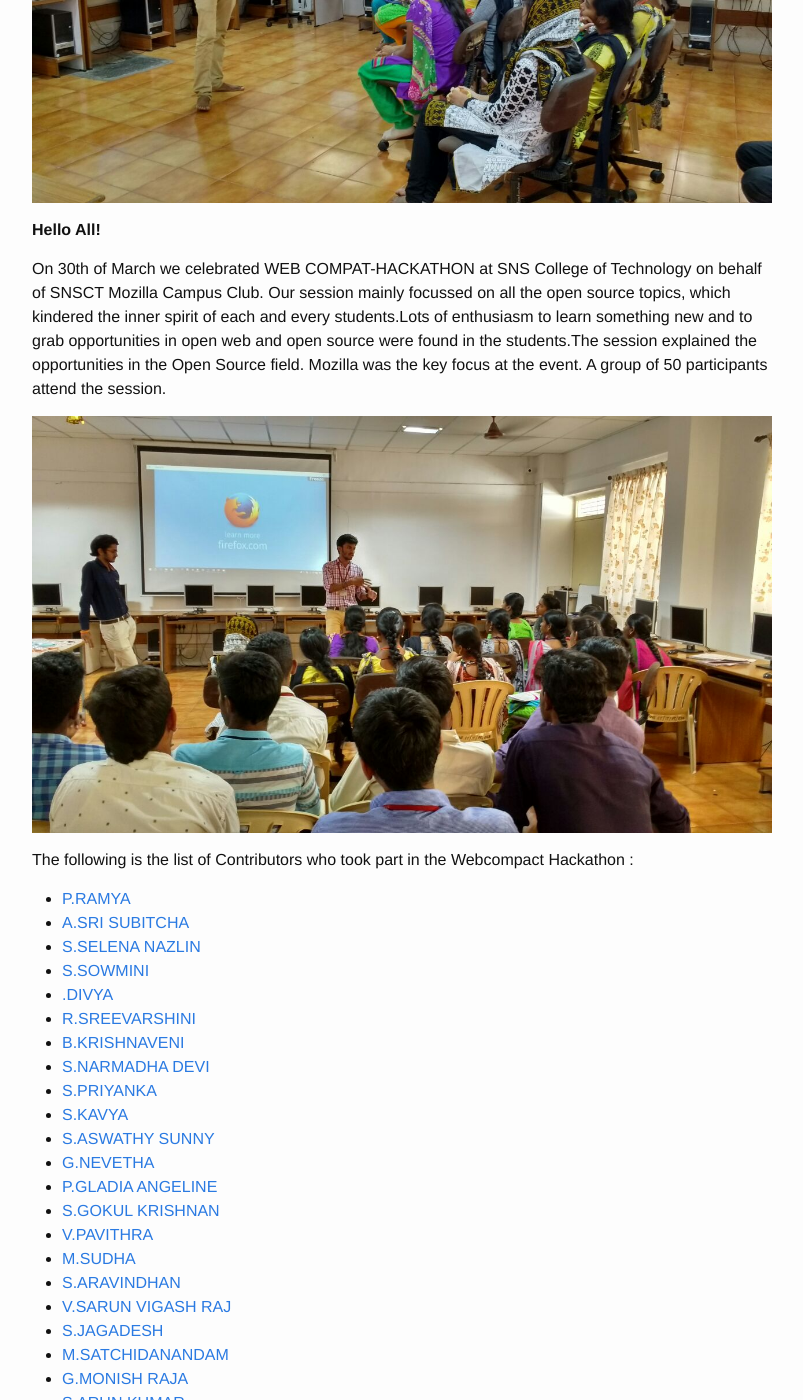
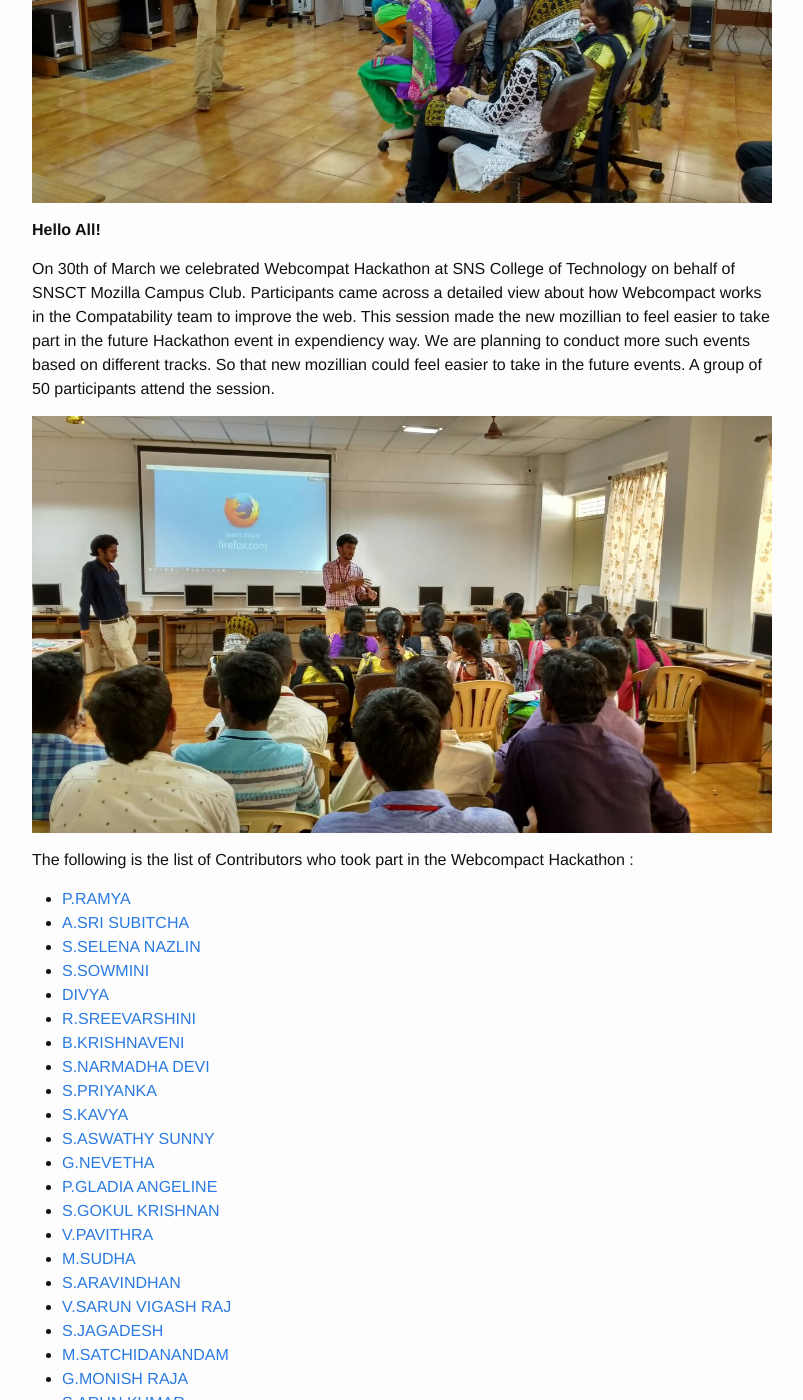
Before and after one commit to MozillaTN/snsct, a Jekyll site: the page built from docs/_posts/March-2017/2017-03-30-Webcompat-Hackathon.md, in a window 1280 px wide and 1400 px high, scrolled down 772 px. Shown: the whole window, without its empty margins (238-1041 px from the left). Built offline with Jekyll 4.4.1, drawn with Linux system fonts in a browser that asks for light colours; comment, search, counter and statistics services are not loaded; some of the changed text lies outside the part shown.

Commit message:
Update 2017-03-30-Webcompat-Hackathon.md

```diff
--- a/docs/_posts/March-2017/2017-03-30-Webcompat-Hackathon.md
+++ b/docs/_posts/March-2017/2017-03-30-Webcompat-Hackathon.md
@@ -14,7 +14,7 @@ categories: "blog"
 
 **Hello All!**
 
-<p>On 30th of March we celebrated WEB COMPAT-HACKATHON at SNS College of Technology on behalf of SNSCT Mozilla Campus Club. Our  session mainly focussed on all the open source topics, which kindered the inner spirit of each and every students.Lots of enthusiasm to learn something new and to grab opportunities in open web and open source were found in the students.The session explained the opportunities in the Open Source field. Mozilla was the key focus at the event. A group of 50 participants attend the session.</p>
+<p>On 30th of March we celebrated Webcompat Hackathon at SNS College of Technology on behalf of SNSCT Mozilla Campus Club. Participants came across a detailed view about how Webcompact works in the Compatability team to improve the web. This session made the new mozillian to feel easier to take part in the future Hackathon event in expendiency way. We are planning to conduct more such events based on different tracks. So that new mozillian could feel easier to take in the future events. A group of 50 participants attend the session.</p>
 
 ![Webcompat Hackathon]({{ site.url }}/assets/2017/w2.jpg)
 
@@ -25,7 +25,7 @@ The following is the list of Contributors who took part in the Webcompact Hackat
 - [A.SRI SUBITCHA](https://twitter.com/)
 - [S.SELENA NAZLIN](https://twitter.com/)
 - [S.SOWMINI](https://twitter.com/)
-- [.DIVYA](https://twitter.com/)
+- [DIVYA](https://twitter.com/)
 - [R.SREEVARSHINI](https://twitter.com/)
 - [B.KRISHNAVENI](https://twitter.com/)
 - [S.NARMADHA DEVI](https://twitter.com/)
@@ -65,12 +65,12 @@ The following is the list of Contributors who took part in the Webcompact Hackat
 
 Check this [etherpad](https://public.etherpad-mozilla.org/p/SNSCT_Webcompat_Hackathon_2017-03-30) for WEB COMPAT results
 
-<p>The count of STUDENTS who came forward were amazing, we strongly believe that they all will be a sustained contributors to open source.</p>
+<p>The count of STUDENTS who came forward were amazing, we strongly believe that they all will be a sustained contributors of MozillaTN.</p>
 
 ![Webcompat Hackathon]({{ site.url }}/assets/2017/w3.jpg)
 
-<p>Thanks to everyone who were a part of us. Hoping to have many events like this which focus on open source contributions </p>
+<p>Thanks to everyone who were a part of us. Hoping to have many events like this based on various tracks in future. </p>
 
 <p>The words of our team.</p>
 <p>" The day was outstanding with a group of 50 members and  there was a more elaborate description of web compatibility " - ( Surentharan - Club lead of SNSCT Mozilla Campus Club)</p>
-<p>"We Mozillians ,as a team spent our time brainstroming ideas to make the Web community much more easier for everyone to access.We did our part to ensure that the Internet is open and accessible to all.
+<p>"We Mozillians ,as a team spent our time brainstroming ideas to make the Web community much more easier for everyone to access.We did our part to ensure that the Internet is open and accessible to all. - ( Nagaraj V - Webcompat track lead)
```
